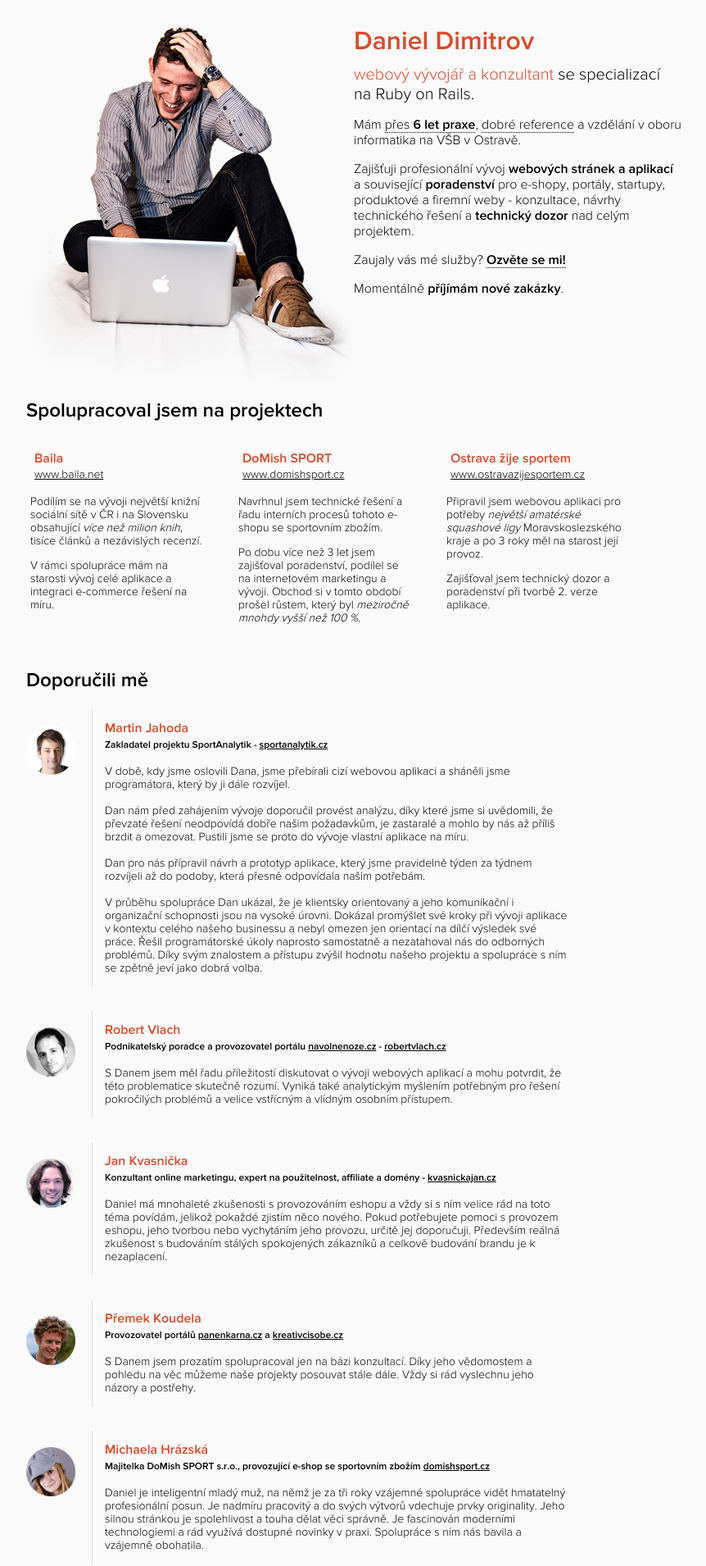
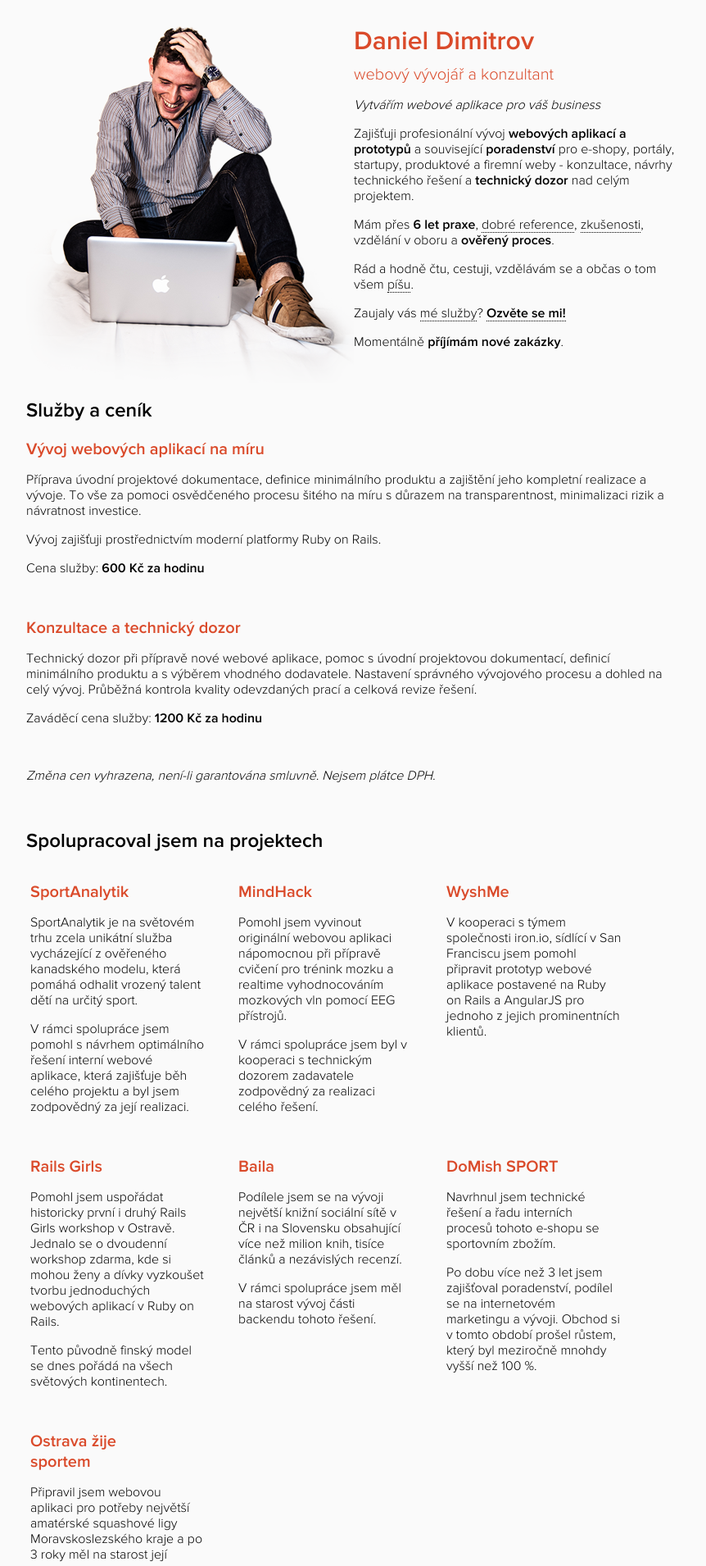
Before and after one commit to danieldimitrov/danieldimitrov.github.io, a Jekyll site: the page built from index.html, in a window 1280 px wide. Shown: the top 1910 px of the page at 82% size, without its empty margins (208-1070 px from the left). Built offline with Jekyll 4.4.1, drawn with Linux system fonts in a browser that asks for light colours; nearby versions of some CDN libraries; some web fonts are replaced; some of the changed text lies outside the part shown.

Commit message:
Change texts
Signed-off-by: DanielDimitrov <dimitrov.dan@gmail.com>

```diff
--- a/_layouts/default.html
+++ b/_layouts/default.html
@@ -110,6 +110,9 @@
             <p>
               <strong>IČO: 75379678</strong>
             </p>
+            <p>
+              <strong>Bankovní účet:</strong><br> 1918465033 / 0800
+            </p>
           </div>
         </div>
       </div>
--- a/css/responsive.css
+++ b/css/responsive.css
@@ -22,6 +22,11 @@
 
     #top header {
         width:100%;
+    }
+
+    #services{
+        width: 95%;
+        padding:0 10px 0 10px;
     }
 
     #projects{
--- a/css/styles.css
+++ b/css/styles.css
@@ -67,6 +67,32 @@ div.container {
   border-bottom:1px solid #000;
 }
 
+#services{
+  width:80%;
+  padding:0 80px 0 80px;
+  margin:0 auto;
+}
+
+#services header h2{
+  color:#000;
+  font-size: 24px;
+}
+
+#services article div.content header{
+  margin: 15px 0 15px 0;
+}
+
+#services div.content header h3{
+  font-size: 20px;
+  color: #da4a2a;
+  margin:0;
+}
+
+#services article p{
+  font-size: 16px;
+  padding: 0 5px 0 0;
+}
+
 #projects{
   width:80%;
   padding:0 80px 0 80px;
@@ -74,7 +100,6 @@ div.container {
 }
 
 #projects header h2{
-  color:#000;
   font-size: 24px;
 }
 
@@ -85,8 +110,7 @@ div.container {
 }
 
 #projects article div.content{
-  color: #666;
-  padding-left: 10px;
+  padding-left: 5px;
   width: 72%;
 }
 
@@ -95,14 +119,13 @@ div.container {
 }
 
 #projects div.content header h3{
-  font-size: 16px;
+  font-size: 20px;
   color: #da4a2a;
   margin:0;
 }
 
 #projects article div.content header a{
-  font-size: 14px;
-  color:#000;
+  font-size: 16px;
 }
 
 #projects article div.content header a:hover{
@@ -110,7 +133,7 @@ div.container {
 }
 
 #projects article p{
-  font-size: 14px;
+  font-size: 16px;
   padding: 0 5px 0 5px;
 }
 
@@ -121,7 +144,6 @@ div.container {
 }
 
 #recommendations header h2{
-  color:#000;
   font-size: 24px;
 }
 
@@ -150,20 +172,19 @@ div.container {
 }
 
 #recommendations article div.content header h3{
-  font-size: 16px;
+  font-size: 20px;
   color: #da4a2a;
   margin:0;
 }
 
 #recommendations article div.content header strong{
-  font-size: 12px;
-  color: #000;
+  font-size: 14px;
 }
 
 #recommendations article div.content header a{
-  font-size: 12px;
-  color:#000;
+  font-size: 14px;
   font-weight: normal;
+  color: #000;
 
 }
 
@@ -172,90 +193,17 @@ div.container {
 }
 
 #recommendations article p{
-  font-size: 14px;
+  font-size: 16px;
   padding: 0 5px 0 5px;
 }
 
 #recommendations article p a{
-  font-size: 14px;
+  font-size: 16px;
   color:#000;
 }
 
 #recommendations article p a:hover{
   text-decoration: none;
-}
-
-#blog{
-  margin:0 auto;
-  width:500px;
-  padding:0 10px 30px 10px;
-}
-
-#blog h1{
-  font-size: 32px;
-  color: #da4a2a;
-  padding-top: 30px;
-  margin-bottom: 10px;
-}
-
-#blog h2{
-  font-size: 14px;
-  font-weight: normal;
-  padding-bottom: 10px;
-}
-
-#blog h2 a{
-  color: #000;
-  border-bottom:1px dotted #000;
-  text-decoration: none;
-}
-
-#blog h2 a:hover{
-  border-bottom:1px solid #000;
-}
-
-#blog a{
-  color:#000;
-}
-
-#blog a:hover{
-  text-decoration: none;
-}
-
-#blog p.back{
-  font-size:12px;
-  padding-top: 30px;
-}
-
-#blog .post pre {
-  border: 1px solid #ddd;
-  background-color: #eef;
-  padding: 0 .4em;
-}
-
-#blog .post ul, .post ol {
-  margin-left: 1.35em;
-}
-
-#blog .post code {
-  border: 1px solid #ddd;
-  background-color: #eef;
-  padding: 0 .2em;
-}
-
-#blog .post pre code {
-  border: none;
-}
-
-/* terminal */
-#blog .post pre.terminal {
-  border: 1px solid #000;
-  background-color: #333;
-  color: #FFF;
-}
-
-#blog .post pre.terminal code {
-  background-color: #333;
 }
 
 footer{
@@ -265,6 +213,7 @@ footer{
   color:#fff;
   height:300px;
   margin-top:50px;
+  padding-bottom: 20px;
 }
 
 footer a{
--- a/index.html
+++ b/index.html
@@ -10,17 +10,26 @@ description: Profesionální vývoj webových aplikací a související poradens
     <div class="text">
       <header>
         <h1>Daniel Dimitrov</h1>
-        <span>webový vývojář a konzultant</span> se specializací na Ruby on Rails.
+        <span>webový vývojář a konzultant</span>
       </header>
+
+      <p><i>Vytvářím webové aplikace pro váš business</i></p>
+
       <p>
-        Mám <a href="#projects" onclick="_gaq.push(['_trackEvent', 'RootPage', 'Projects', 'Intro']);">přes <strong>6 let praxe</strong></a>, <a href="#recommendations" onclick="_gaq.push(['_trackEvent', 'RootPage', 'Recommendations', 'Intro']);">dobré reference</a> a vzdělání v oboru informatika na VŠB v Ostravě.
-      </p>
-      <p>
-         Zajišťuji profesionální vývoj <strong>webových stránek a aplikací</strong> a související <strong>poradenství</strong> pro e-shopy, portály, startupy,
+         Zajišťuji profesionální vývoj <strong>webových aplikací a prototypů</strong> a související <strong>poradenství</strong> pro e-shopy, portály, startupy,
          produktové a firemní weby - konzultace, návrhy technického řešení a <strong>technický dozor</strong> nad celým projektem.
       </p>
+
       <p>
-          Zaujaly vás mé služby? <strong><a href="#contact" onclick="_gaq.push(['_trackEvent', 'RootPage', 'Contact', 'Intro']);">Ozvěte se mi!</a></strong>
+        Mám přes <strong>6 let praxe</strong>, <a href="#recommendations" onclick="_gaq.push(['_trackEvent', 'RootPage', 'Recommendations', 'Intro']);">dobré reference</a>, <a href="#projects" onclick="_gaq.push(['_trackEvent', 'RootPage', 'Projects', 'Intro']);">zkušenosti</a>, vzdělání v oboru a <strong>ověřený proces</strong>.
+      </p>
+
+      <p>
+        Rád a hodně čtu, cestuji, vzdělávám se a občas o tom všem <a href='http://blog.danieldimitrov.cz'>píšu</a>.
+      </p>
+
+      <p>
+          Zaujaly vás <a href="#services" onclick="_gaq.push(['_trackEvent', 'RootPage', 'Services', 'Intro']);">mé služby</a>? <strong><a href="#contact" onclick="_gaq.push(['_trackEvent', 'RootPage', 'Contact', 'Intro']);">Ozvěte se mi!</a></strong>
       </p>
       <p>
         Momentálně <strong>příjímám nové zakázky</strong>.
@@ -30,21 +39,117 @@ description: Profesionální vývoj webových aplikací a související poradens
 </section>
 
 <div class="clearfix"></div>
+
+<section id="services">
+  <a name="services"></a>
+  <header><h2>Služby a ceník</h2></header>
+
+  <article>
+    <div class="content">
+      <header>
+        <h3>Vývoj webových aplikací na míru</h3>
+      </header>
+      <p>
+        Příprava úvodní projektové dokumentace, definice minimálního produktu a zajištění jeho kompletní realizace a vývoje. To vše za pomoci osvědčeného procesu šitého na míru s důrazem na transparentnost, minimalizaci rizik a návratnost investice.
+      </p>
+      <p>Vývoj zajišťuji prostřednictvím moderní platformy Ruby on Rails.</p>
+      <p>Cena služby: <strong>600 Kč za hodinu</strong></p>
+    </div>
+  </article>
+
+  <br>
+
+  <article>
+    <div class="content">
+      <header>
+        <h3>Konzultace a technický dozor</h3>
+      </header>
+      <p>
+        Technický dozor při přípravě nové webové aplikace, pomoc s úvodní projektovou dokumentací, definicí minimálního produktu a s výběrem vhodného dodavatele. Nastavení správného vývojového procesu a dohled na celý vývoj. Průběžná kontrola kvality odevzdaných prací a celková revize řešení.
+      </p>
+      <p>Zaváděcí cena služby: <strong>1200 Kč za hodinu</strong></p>
+    </div>
+  </article>
+  <br>
+  <p>
+    <i>Změna cen vyhrazena, není-li garantována smluvně. Nejsem plátce DPH.</i>
+  </p>
+  <br>
+
+</section>
+
+<div class="clearfix"></div>
+
 <section id="projects">
   <a name="projects"></a>
   <header><h2>Spolupracoval jsem na projektech</h2></header>
+
+  <article>
+    <div class="content">
+      <header>
+        <h3>SportAnalytik</h3>
+      </header>
+    </div>
+    <p>
+      SportAnalytik je na světovém trhu zcela unikátní služba vycházející z ověřeného kanadského modelu, která pomáhá odhalit vrozený talent dětí na určitý sport.
+    </p>
+    <p>
+      V rámci spolupráce jsem pomohl s návrhem optimálního řešení interní webové aplikace, která zajišťuje běh celého projektu a byl jsem zodpovědný za její realizaci.
+    </p>
+  </article>
+
+  <article>
+    <div class="content">
+      <header>
+        <h3>MindHack</h3>
+      </header>
+    </div>
+    <p>
+      Pomohl jsem vyvinout originální webovou aplikaci nápomocnou při přípravě cvičení pro trénink mozku a realtime vyhodnocováním mozkových vln pomocí EEG přístrojů.
+    </p>
+    <p>
+      V rámci spolupráce jsem byl v kooperaci s technickým dozorem zadavatele zodpovědný za realizaci celého řešení.
+    </p>
+  </article>
+
+  <article>
+    <div class="content">
+      <header>
+        <h3>WyshMe</h3>
+      </header>
+    </div>
+    <p>
+      V kooperaci s týmem společnosti iron.io, sídlící v San Franciscu jsem pomohl připravit prototyp webové aplikace postavené na Ruby on Rails a AngularJS pro jednoho z jejich prominentních klientů.
+    </p>
+  </article>
+
+  <div class="clearfix"></div><br>
+
+  <article>
+    <div class="content">
+      <header>
+        <h3>Rails Girls</h3>
+      </header>
+    </div>
+    <p>
+      Pomohl jsem uspořádat historicky první i druhý Rails Girls workshop v Ostravě. Jednalo se o dvoudenní workshop zdarma, kde si mohou ženy a dívky vyzkoušet tvorbu jednoduchých webových aplikací v Ruby on Rails.
+    </p>
+    <p>
+      Tento původně finský model se dnes pořádá na všech světových kontinentech.
+    </p>
+  </article>
+
   <article>
     <div class="content">
       <header>
         <h3>Baila</h3>
-        <span><a href="http://www.baila.net" onclick="_gaq.push(['_trackEvent', 'RootPage', 'Projects', 'Baila']);">www.baila.net</a></span>
       </header>
     </div>
     <p>
-      Podílím se na vývoji největší knižní sociální sítě v ČR i na Slovensku obsahující <i>více než milion knih</i>, tisíce článků a nezávislých recenzí.
+      Podílele jsem se na vývoji největší knižní sociální sítě v ČR i na Slovensku obsahující více než milion knih, tisíce článků a nezávislých recenzí.
     </p>
     <p>
-      V rámci spolupráce mám na starosti vývoj celé aplikace a integraci e-commerce řešení na míru.
+      V rámci spolupráce jsem měl na starost vývoj části backendu tohoto řešení.
     </p>
   </article>
 
@@ -52,26 +157,26 @@ description: Profesionální vývoj webových aplikací a související poradens
     <div class="content">
       <header>
         <h3>DoMish SPORT</h3>
-        <span><a href="http://www.domishsport.cz" onclick="_gaq.push(['_trackEvent', 'RootPage', 'Projects', 'Domish']);">www.domishsport.cz</a></span>
       </header>
     </div>
     <p>
       Navrhnul jsem technické řešení a řadu interních procesů tohoto e-shopu se sportovním zbožím.
     </p>
     <p>
-      Po dobu více než 3 let jsem zajišťoval poradenství, podílel se na internetovém marketingu a vývoji. Obchod si v tomto období prošel růstem, který byl <i>meziročně mnohdy vyšší než 100 %</i>.
+      Po dobu více než 3 let jsem zajišťoval poradenství, podílel se na internetovém marketingu a vývoji. Obchod si v tomto období prošel růstem, který byl meziročně mnohdy vyšší než 100 %.
     </p>
   </article>
+
+  <div class="clearfix"></div><br>
 
   <article>
     <div class="content">
       <header>
         <h3>Ostrava žije sportem</h3>
-        <span><a href="http://www.ostravazijesportem.cz" onclick="_gaq.push(['_trackEvent', 'RootPage', 'Projects', 'OSL']);">www.ostravazijesportem.cz</a></span>
       </header>
     </div>
     <p>
-      Připravil jsem webovou aplikaci pro potřeby <i>největší amatérské squashové ligy</i> Moravskoslezského kraje a po 3 roky měl na starost její provoz.
+      Připravil jsem webovou aplikaci pro potřeby největší amatérské squashové ligy Moravskoslezského kraje a po 3 roky měl na starost její provoz.
     </p>
     <p>
       Zajišťoval jsem technický dozor a poradenství při tvorbě 2. verze aplikace.
@@ -80,6 +185,7 @@ description: Profesionální vývoj webových aplikací a související poradens
 </section>
 
 <div class="clearfix"></div>
+<br>
 
 <section id="recommendations">
   <a name="recommendations"></a>
@@ -138,7 +244,7 @@ description: Profesionální vývoj webových aplikací a související poradens
     <div class="content">
       <header>
         <h3>Jan Kvasnička</h3>
-        <strong>Konzultant online marketingu, expert na použitelnost, affiliate a domény - <a href="http://www.kvasnickajan.cz" onclick="_gaq.push(['_trackEvent', 'RootPage', 'Recommendations', 'JanKvasnicka']);">kvasnickajan.cz</a></strong>
+        <strong>Expert na použitelnost - <a href="http://www.kvasnickajan.cz" onclick="_gaq.push(['_trackEvent', 'RootPage', 'Recommendations', 'JanKvasnicka']);">kvasnickajan.cz</a></strong>
       </header>
       <p>
         Daniel má mnohaleté zkušenosti s provozováním eshopu a vždy si s ním velice rád na toto téma povídám, jelikož pokaždé zjistím něco nového. Pokud potřebujete pomoci s provozem eshopu, jeho tvorbou nebo vychytáním jeho provozu, určitě jej doporučuji. Především reálná zkušenost s budováním stálých spokojených zákazníků a celkově budování brandu je k nezaplacení.
```
Also changed, not shown: other parts of index.html (+2 -2 lines), _layouts/blog.html (deleted, +0 -94 lines), _layouts/post.html (deleted, +0 -16 lines), blog/index.html (deleted, +0 -14 lines).
